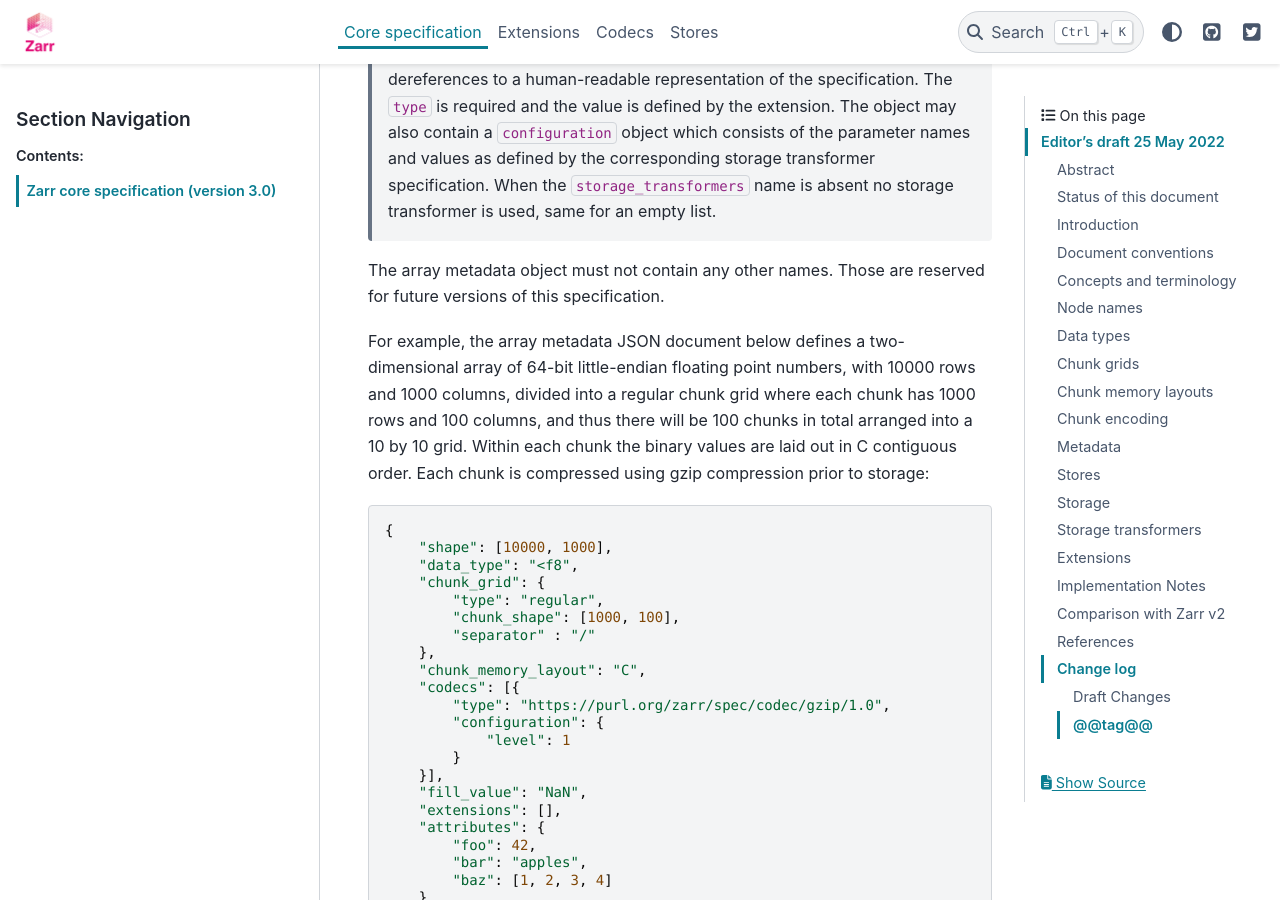
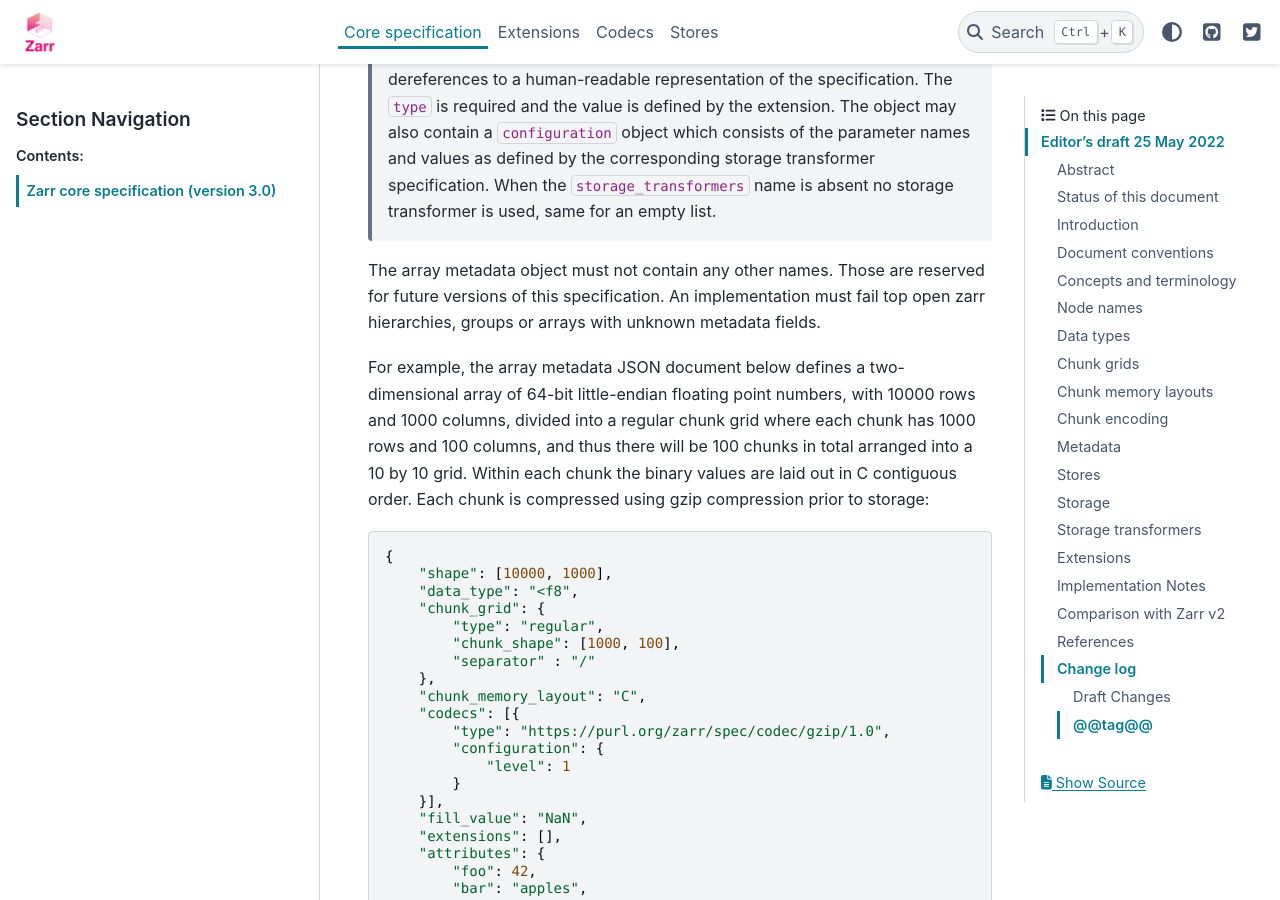
Before and after one commit to zarr-developers/zarr-specs, a Sphinx documentation site: the page built from docs/core/v3.0.rst, in a window 1280 px wide and 900 px high, scrolled down 25828 px. Built offline with Sphinx 7.4.7 and the PyData theme 0.15.4, drawn with Linux system fonts in a browser that asks for light colours; some of the changed text lies outside the part shown.

Commit message:
Apply suggestions from code review

```diff
--- a/docs/core/v3.0.rst
+++ b/docs/core/v3.0.rst
@@ -688,7 +688,7 @@ arbitrary length in a "negative" direction along any dimension.
    will consist of the string ``c``.
 
 .. note:: Chunks at the border of an array always have the full chunk size, even when
-   the array only covers parts of it. For example, having and array with ``shape=(30, 30)``,
+   the array only covers parts of it. For example, having an array with ``shape=(30, 30)``,
    ``chunks=(16, 16)``, the chunk ``0,1`` would also contain unused values for the indices
    ``(0-16, 30-31)``. Since reading anything beyond the array shape is undefined behavior,
    those values may be passed on, be replaced with the fill values or other undefined behavior.
@@ -1160,6 +1160,8 @@ The following members are optional:
 
 The array metadata object must not contain any other names.
 Those are reserved for future versions of this specification.
+An implementation must fail top open zarr hierarchies, groups
+or arrays with unknown metadata fields.
 
 For example, the array metadata JSON document below defines a
 two-dimensional array of 64-bit little-endian floating point numbers,
```
